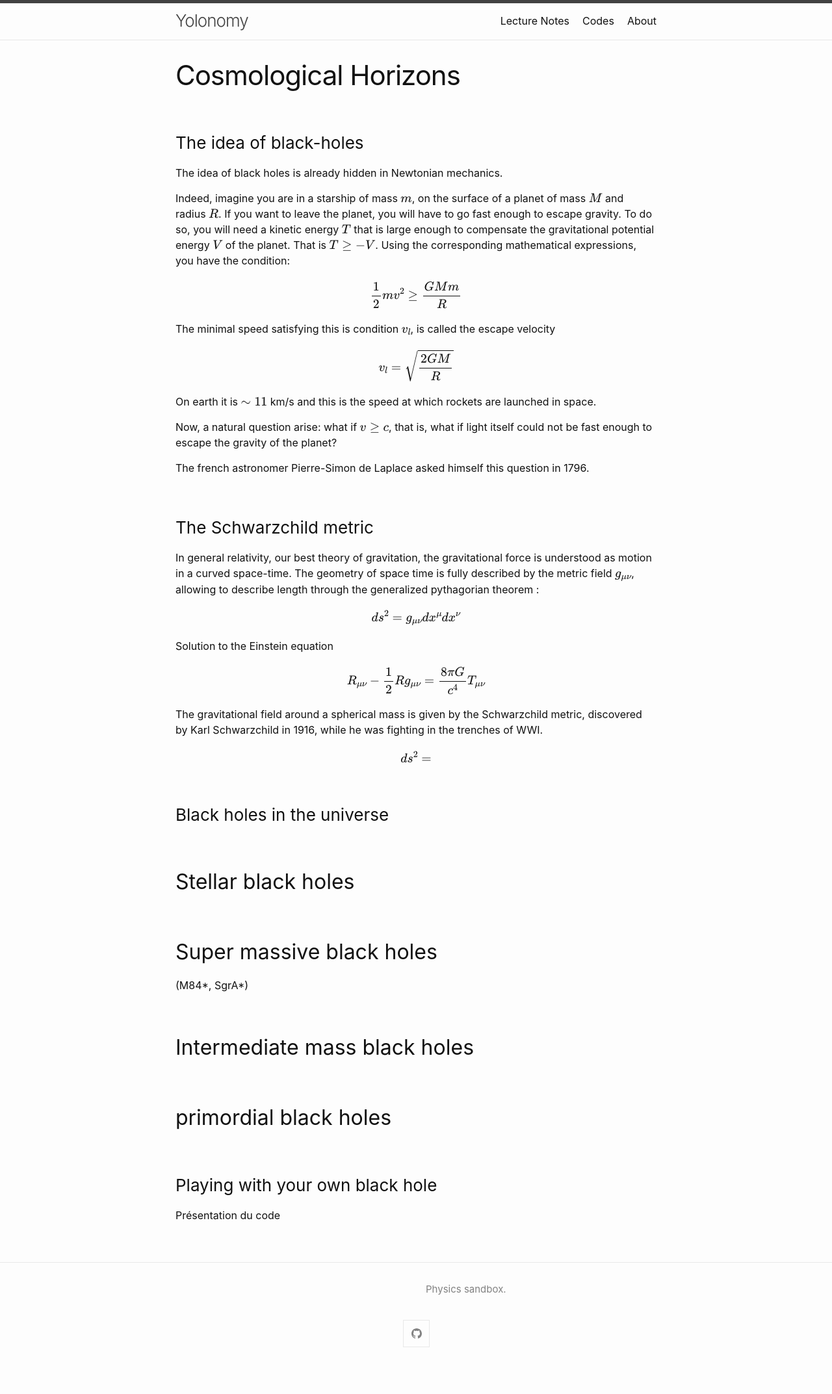
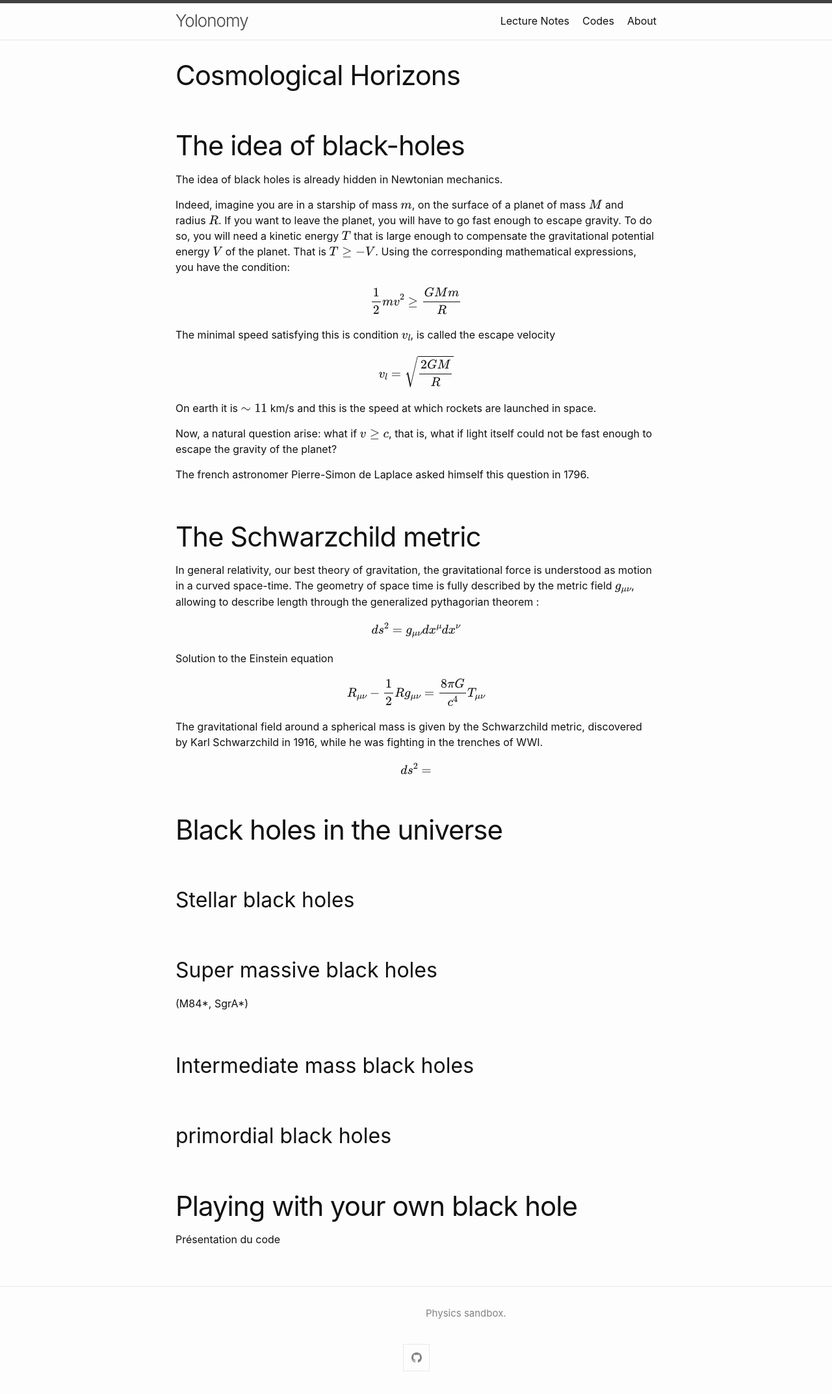
Before and after one commit to YoloNomy/YoloNomy.github.io, a Jekyll site: the page built from codes/cosmo/black-holes.md, in a window 1280 px wide. Shown: the whole page at 65% size. Built offline with Jekyll 4.4.1, drawn with Linux system fonts in a browser that asks for light colours; formulas are drawn with MathJax 3; before the commit the page ends 2108 px from its top, so only the background shows below that.

```diff
--- a/codes/cosmo/black-holes.md
+++ b/codes/cosmo/black-holes.md
@@ -3,7 +3,7 @@ layout: post
 title: "Cosmological Horizons"
 ---
 
-### The idea of black-holes
+# The idea of black-holes
 
 The idea of black holes is already hidden in Newtonian mechanics.
 
@@ -22,7 +22,7 @@ Now, a natural question arise: what if $v \geq c$, that is, what if light itself
 
 The french astronomer Pierre-Simon de Laplace asked himself this question in 1796.
 
-### The Schwarzchild metric
+# The Schwarzchild metric
 
 In general relativity, our best theory of gravitation, the gravitational force is understood as motion in a curved space-time. The geometry of space time is fully described by the metric field $g_{\mu\nu}$, allowing to describe length through the generalized pythagorian theorem :
 
@@ -37,7 +37,7 @@ The gravitational field around a spherical mass is given by the Schwarzchild met
 
 $$ ds^2 = $$
 
-### Black holes in the universe
+# Black holes in the universe
 
 ## Stellar black holes
 ## Super massive black holes
@@ -46,6 +46,6 @@ $$ ds^2 = $$
 ## primordial black holes
 
 
-### Playing with your own black hole
+# Playing with your own black hole
 
 Présentation du code
```
